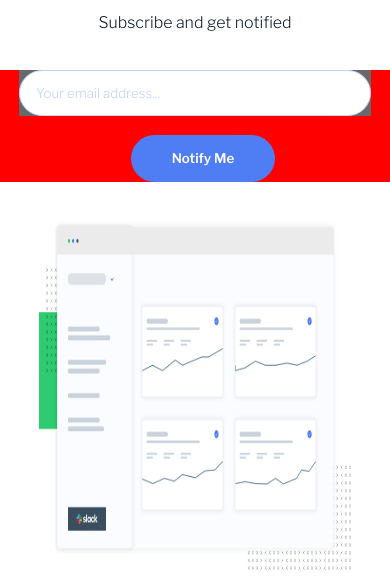
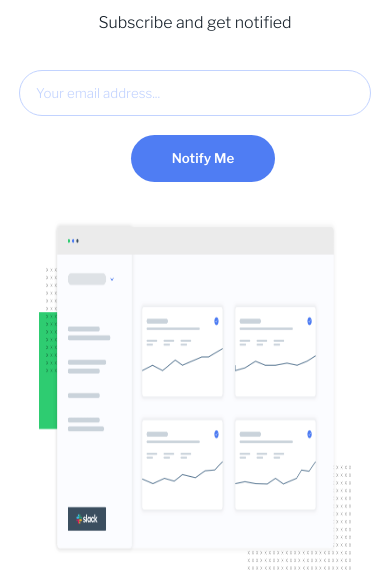
Before and after one commit to Gauravkumario/Ping-coming-soon-page-master, a plain HTML site: page index.html in a window 390 px wide. Shown: the part 157-742 px from the top of the page. Drawn offline with nearby package versions, Linux system fonts and the light colour scheme.

Commit message:
style.css

```diff
--- a/style.css
+++ b/style.css
@@ -44,9 +44,6 @@ mark{
 	color: hsl(209, 33%, 12%);
 }
 
-form div{
-	background-color: dimgrey;
-}
 
 input{
 	width: 22rem;
@@ -94,7 +91,6 @@ button:hover{
 		flex-direction: column;
 		align-items: center;
 		justify-content: space-between;
-		background-color: red;
 	}
 
 	#dashboard img{
```
